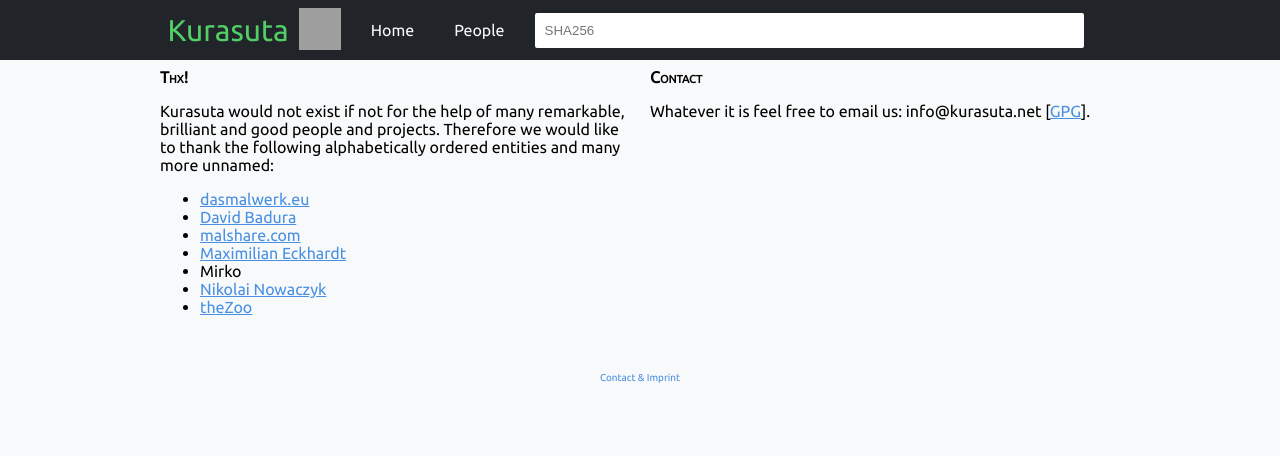
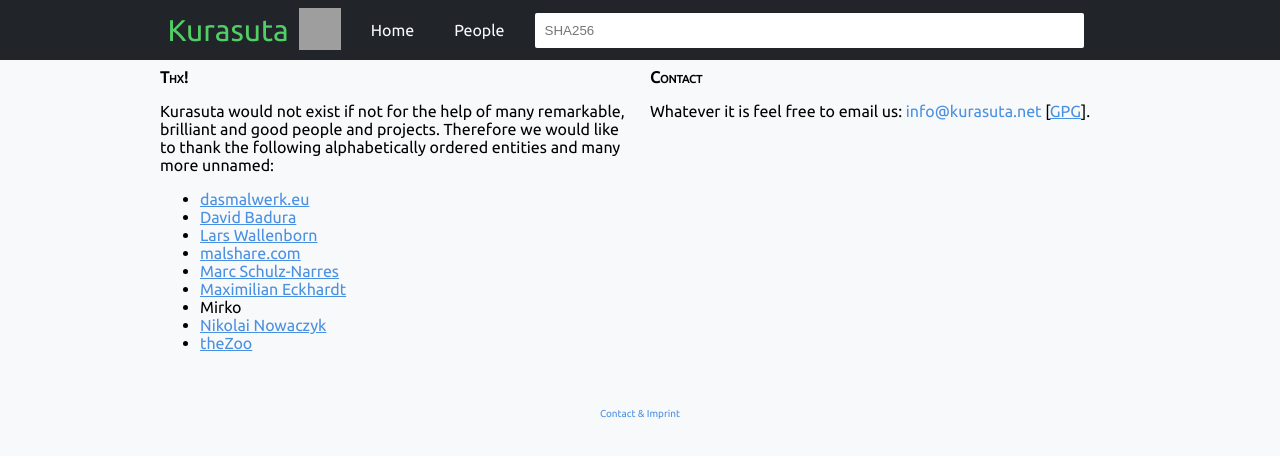
Before and after one commit to Kurasuta/WebApp, a React (Create React App) app: page /people in a window 1280 px wide. Shown: the top 456 px of the page. Built offline with nearby package versions, Linux system fonts and the light colour scheme; grey boxes are pictures that could not be loaded.

Commit message:
make contact email address clickable

```diff
--- a/src/App.js
+++ b/src/App.js
@@ -2,7 +2,7 @@ import React from "react";
 import Home from "./pages/Home"
 import Sample from "./pages/Sample.js";
 import Section from "./pages/Section"
-import {white} from "./color.js";
+import {white, blue, darkBlue} from "./color.js";
 import Header from "./components/Header";
 import {css} from "glamor";
 import {ToastContainer} from 'react-toastify';
@@ -12,8 +12,8 @@ import People from "./pages/People";
 import Footer from "./components/Footer";
 
 css.global('html, body', {backgroundColor: white});
-css.global('a', {color: '#4990e2'});
-css.global('a:visited', {color: '#7a67e2'});
+css.global('a', {color: blue});
+css.global('a:visited', {color: darkBlue});
 
 export default class App extends React.Component {
   render() {
--- a/src/color.js
+++ b/src/color.js
@@ -2,3 +2,5 @@ export const green = '#51cf66';
 export const black = '#212529';
 export const white = '#f8f9fa';
 export const lightgray = '#f1f3f5';
+export const blue = '#4990e2';
+export const darkBlue = '#7a67e2';
--- a/src/components/ui/Email.js
+++ b/src/components/ui/Email.js
@@ -1,12 +1,17 @@
 import React from "react";
 import {css} from "glamor";
+import {blue} from "../../color";
 
 export default function Email({user, domain}) {
-  return <span {...style} data-user={user} data-website={domain}/>
+  return <span {...style} data-user={user} data-website={domain} onClick={() => {
+    const s = domain + String.fromCharCode(parseInt(40, 16)) + user;
+    window.location.href = 'mailto: ' + s.split('').reverse().join('');
+  }}/>
 };
 
 const style = css({
   cursor: 'pointer',
+  color: blue,
   ':before': {
     content: 'attr(data-website) "\\0040" attr(data-user)',
     unicodeBidi: 'bidi-override',
--- a/src/pages/People.js
+++ b/src/pages/People.js
@@ -1,7 +1,6 @@
 import React from "react";
 import {css} from "glamor";
 import Email from "../components/ui/Email";
-import Link from "../components/ui/Link";
 
 export default class People extends React.Component {
   render() {
@@ -15,7 +14,9 @@ export default class People extends React.Component {
           <ul>
             <li><a href="http://dasmalwerk.eu">dasmalwerk.eu</a></li>
             <li><a href="https://david-badura.de">David Badura</a></li>
+            <li><a href="https://wallenborn.net">Lars Wallenborn</a></li>
             <li><a href="https://malshare.com">malshare.com</a></li>
+            <li><a href="https://marcsn.de/">Marc Schulz-Narres</a></li>
             <li><a href="https://maxeckhardt.com">Maximilian Eckhardt</a></li>
             <li>Mirko</li>
             <li><a href="https://nikno.de">Nikolai Nowaczyk</a></li>
```
